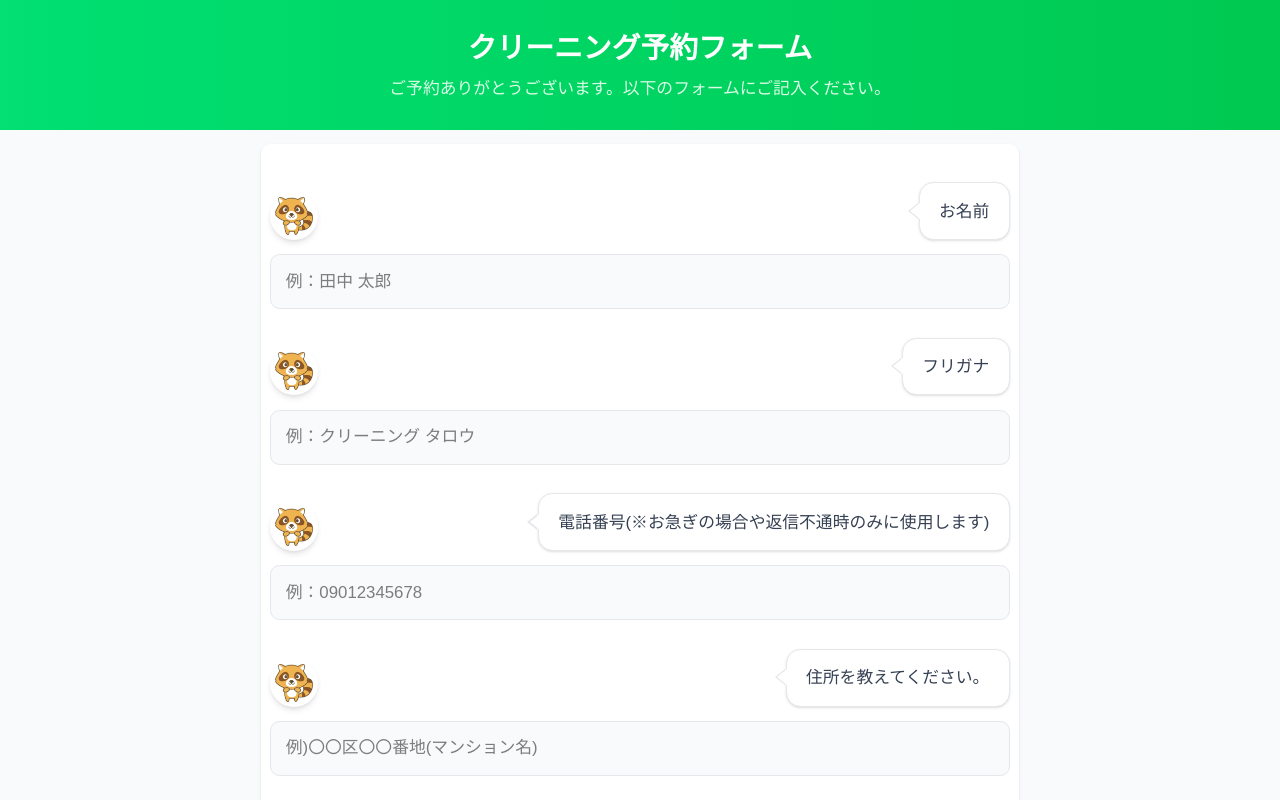
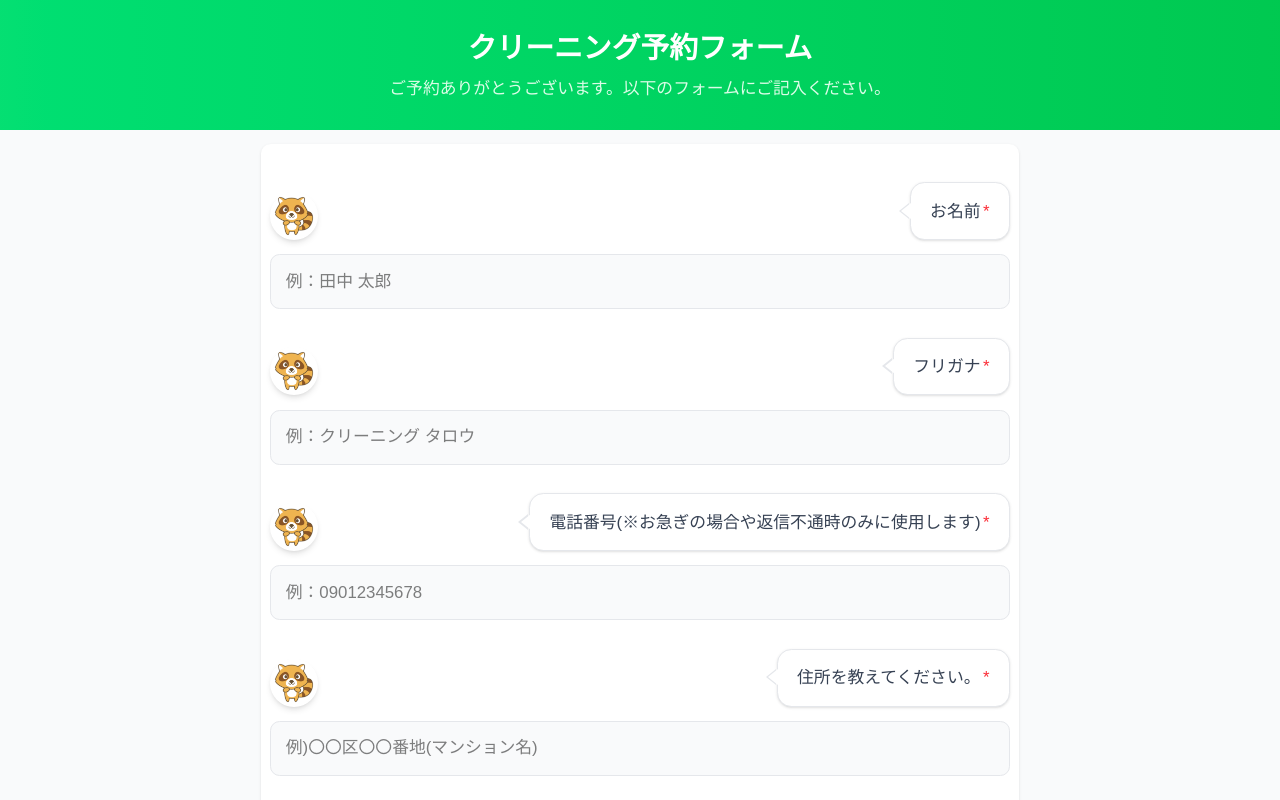
Before and after one commit to thinsang1995/nanyaru, a Next.js app: page /cleaning/register in a window 1280 px wide. Shown: the top 800 px of the page. Built offline with nearby package versions, Linux system fonts and the light colour scheme.

Commit message:
fix bug and add require symbol

```diff
--- a/app/cleaning/lp/page.tsx
+++ b/app/cleaning/lp/page.tsx
@@ -8,16 +8,7 @@ export const metadata: Metadata = {
   title: '最安値のエアコンクリーニングはなんやる｜夜間/休日OK・追加費なし',
   description:
     'エアコンクリーニング(エアコン清掃・エアコン掃除)はなんやる。見積もり通りで当日の追加費用なし。低刺激洗剤・防カビ仕上げ、夜間/休日も対応、LINEで予約可。',
-  icons: {
-    icon: [
-      { url: '/images/favicon.ico' },
-      { url: '/images/icon_16x16.png', sizes: '16x16', type: 'image/png' },
-      { url: '/images/icon_32x32.png', sizes: '32x32', type: 'image/png' },
-      { url: '/images/icon_48x48.png', sizes: '48x48', type: 'image/png' },
-    ],
-    apple: [{ url: '/images/icon_180x180.png', sizes: '180x180' }],
-  },
-  openGraph: {
+openGraph: {
     title: '最安値のエアコンクリーニングはなんやる｜夜間/休日OK・追加費なし',
     description:
       'エアコンクリーニング(エアコン清掃・エアコン掃除)はなんやる。見積もり通りで当日の追加費用なし。低刺激洗剤・防カビ仕上げ、夜間/休日も対応、LINEで予約可。',
--- a/app/cleaning/register/page.tsx
+++ b/app/cleaning/register/page.tsx
@@ -427,7 +427,7 @@ const Register: React.FC<RegisterProps> = () => {
                 }
 
                 return (
-                  <FormField key={key} questionName={value.question} isDriver>
+                  <FormField key={key} questionName={value.question} isDriver required={!!rules?.required}>
                     {child}
                   </FormField>
                 )
--- a/components/FormField/FormField.tsx
+++ b/components/FormField/FormField.tsx
@@ -5,15 +5,17 @@ type IFormFieldWrapperProps = {
   children: React.ReactNode
   questionName: string[]
   isDriver?: boolean
+  required?: boolean
 }
 
 const FormFieldWrapper: React.FC<IFormFieldWrapperProps> = ({
   questionName,
   children,
   isDriver,
+  required,
 }) => {
   return (
-    <FormFieldBotTalk questionName={questionName} isDriver={isDriver}>
+    <FormFieldBotTalk questionName={questionName} isDriver={isDriver} required={required}>
       {children}
     </FormFieldBotTalk>
   )
--- a/components/FormField/FormFieldBotTalk.tsx
+++ b/components/FormField/FormFieldBotTalk.tsx
@@ -5,9 +5,10 @@ type IFormFieldBotTalkProps = {
   questionName: string[]
   children?: React.ReactNode
   isDriver?: boolean
+  required?: boolean
 }
 
-const FormFieldBotTalk: React.FC<IFormFieldBotTalkProps> = ({ questionName, children }) => {
+const FormFieldBotTalk: React.FC<IFormFieldBotTalkProps> = ({ questionName, children, required }) => {
   return (
     <div className='mt-6 flex flex-col justify-start'>
       {questionName.length > 0 && questionName[0] != '' && (
@@ -29,7 +30,7 @@ const FormFieldBotTalk: React.FC<IFormFieldBotTalkProps> = ({ questionName, chil
           >
             {questionName.map((question) => (
               <Fragment key={question}>
-                <span className='text-gray-700 text-sm leading-relaxed'>{question}</span>
+                <span className='text-gray-700 text-sm leading-relaxed'>{question}{required && <span className='text-red-500 ml-0.5'>*</span>}</span>
                 <br />
               </Fragment>
             ))}
--- a/components/FormField/MultiSelectField.tsx
+++ b/components/FormField/MultiSelectField.tsx
@@ -33,6 +33,7 @@ const MultiSelectField: React.FC<IControlledSelectFieldProps> = ({
         <div className='w-full flex flex-col'>
           <Select
             closeMenuOnSelect={false}
+            instanceId={name}
             id={name}
             options={items}
             onChange={onChange}
--- a/constants/registerCleaning.ts
+++ b/constants/registerCleaning.ts
@@ -170,7 +170,12 @@ const registerCleaning: Record<RegisterFieldKeys, IFieldValue> = {
     inputType: 'text',
     question: ['住所を教えてください。'],
     placeholder: '例)〇〇区〇〇番地(マンション名)',
-    rules: {},
+    rules: {
+      required: {
+        value: true,
+        message: '住所を入力してください。',
+      },
+    },
   },
   cleanExperience: {
     items: usingItems,
```
